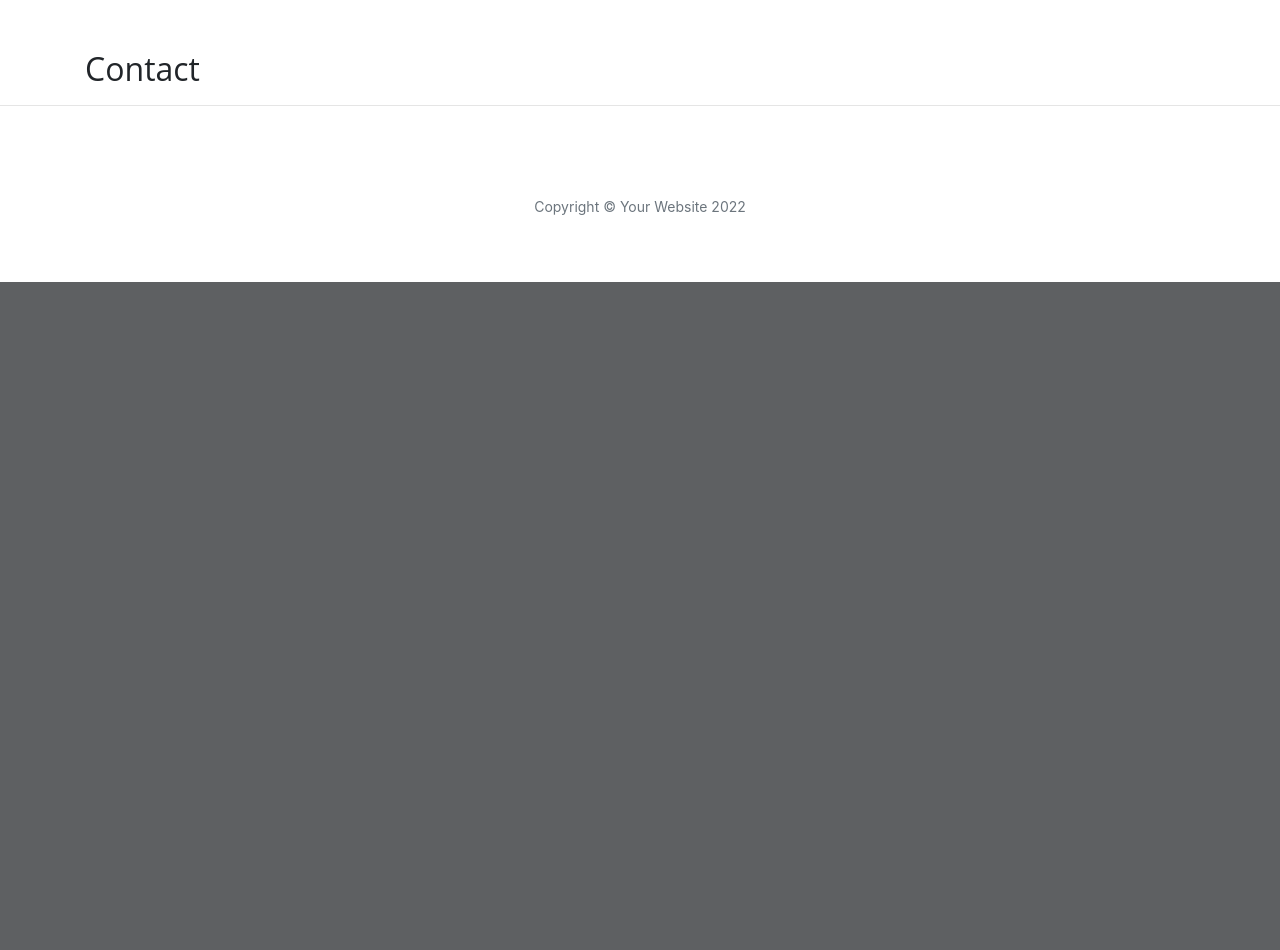
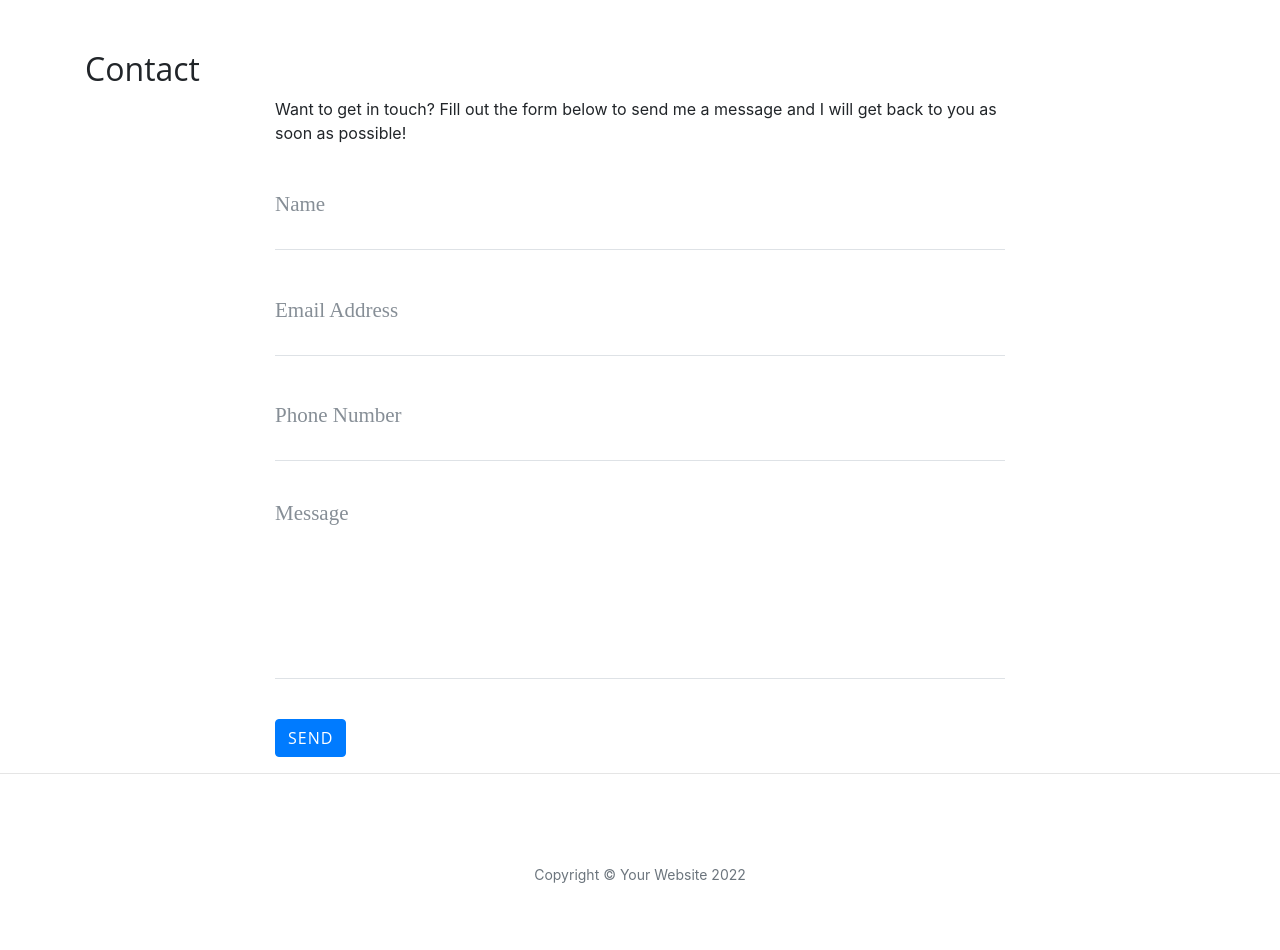
Before and after one commit to simonmortensen23/flask-framework, a Flask app: page /contact in a window 1280 px wide. Shown: the part 532-1482 px from the top of the page. Before the commit the page ends 814 px from the top, so only its background shows below. Run offline with Flask 2, Linux system fonts and the light colour scheme; some libraries are stand-ins or nearby versions.

Commit message:
second to last commit

```diff
--- a/run.py
+++ b/run.py
@@ -1,6 +1,6 @@
 import os
 import json
-from flask import Flask, render_template
+from flask import Flask, render_template, request, flash
 
 
 app = Flask(__name__)
@@ -18,9 +18,22 @@ def about():
         data = json.load(json_data)
     return render_template("about.html", page_title="About", company=data)
 
+@app.route("/about/<member_name>")
+def about_member(member_name):
+    member = {}
+    with open("data/company.json", "r") as json_data:
+        data = json.load(json_data)
+        for obj in data:
+            if obj["url"] == member_name:
+                member = obj
+    return render_template("member.html", member=member)
 
-@app.route("/contact")
+
+@app.route("/contact", methods=["GET", "POST"])
 def contact():
+    if request.method == "POST":
+        print(request.form.get("name"))
+        print(request.form["email"])
     return render_template("contact.html", page_title="Contact")
 
 @app.route("/careers")
--- a/templates/about.html
+++ b/templates/about.html
@@ -23,7 +23,7 @@
         {% if loop.index % 2 != 0 %}
 
             <div class="col-md-7">
-                <h3>{{ loop.index }}. {{ member.name }}</h3>
+                <h3><a href="/about/{{ member.url }}"> {{ loop.index }}. {{ member.name }}</a></h3>
                 <p>
                     {{ member.description }}
                 </p>
@@ -38,7 +38,8 @@
             <img src="{{ member.image_source }}" alt="" class="featurette-image image-responsive">
         </div>
         <div class="col-md-7">
-            <h3>{{ loop.index }}. {{ member.name }}</h3>
+            <h3><a href="/about/{{ member.url }}"> {{ loop.index }}. {{ member.name }}</a></h3>
+           <!-- <h3><a href="/about/{{ member.name|replace(' ', '-')|replace('&', 'and')|replace('ó', 'o')|lower }}"> {{ loop.index }}. {{ member.name }}</a></h3> Use of replace() and lower() jinja filters-->
             <p>
                 {{ member.description }}
             </p>
--- a/templates/contact.html
+++ b/templates/contact.html
@@ -2,4 +2,49 @@
 {% block content %}
 
     <h2>{{ page_title }}</h2>
+
+
+    <div class="row">
+        <div class="col-lg-8 col-md-10 mx-auto">
+            <p>Want to get in touch? Fill out the form below to send me a message and I will get back to you as soon as
+                possible!</p>
+            <form method="POST" name="sentMessage" id="contactForm" novalidate>
+                <div class="control-group">
+                    <div class="form-group floating-label-form-group controls">
+                        <label>Name</label>
+                        <input type="text" class="form-control" name="name" placeholder="Name" id="name" required
+                            data-validation-required-message="Please enter your name.">
+                        <p class="help-block text-danger"></p>
+                    </div>
+                </div>
+                <div class="control-group">
+                    <div class="form-group floating-label-form-group controls">
+                        <label>Email Address</label>
+                        <input type="email" class="form-control" placeholder="Email Address" name="email" id="email" required
+                            data-validation-required-message="Please enter your email address.">
+                        <p class="help-block text-danger"></p>
+                    </div>
+                </div>
+                <div class="control-group">
+                    <div class="form-group col-xs-12 floating-label-form-group controls">
+                        <label>Phone Number</label>
+                        <input type="tel" class="form-control" placeholder="Phone Number" name="phone" id="phone" required
+                            data-validation-required-message="Please enter your phone number.">
+                        <p class="help-block text-danger"></p>
+                    </div>
+                </div>
+                <div class="control-group">
+                    <div class="form-group floating-label-form-group controls">
+                        <label>Message</label>
+                        <textarea rows="5" class="form-control" placeholder="Message" name="message" id="message" required
+                            data-validation-required-message="Please enter a message."></textarea>
+                        <p class="help-block text-danger"></p>
+                    </div>
+                </div>
+                <br>
+                <div id="success"></div>
+                <button type="submit" class="btn btn-primary" id="sendMessageButton">Send</button>
+            </form>
+        </div>
+    </div>
 {% endblock %}
```
Also changed, not shown: data/company.json (+26 -13 lines), templates/member.html (added, +15 -0 lines).
